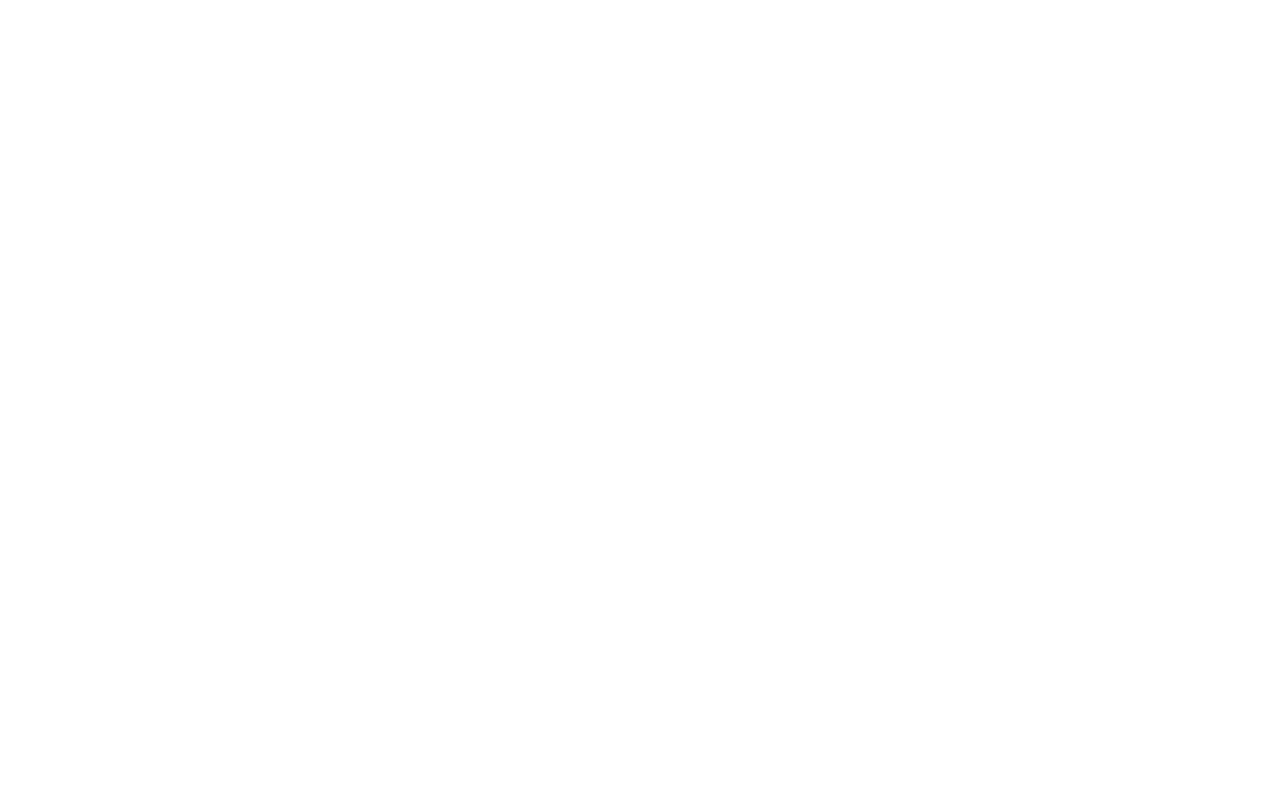
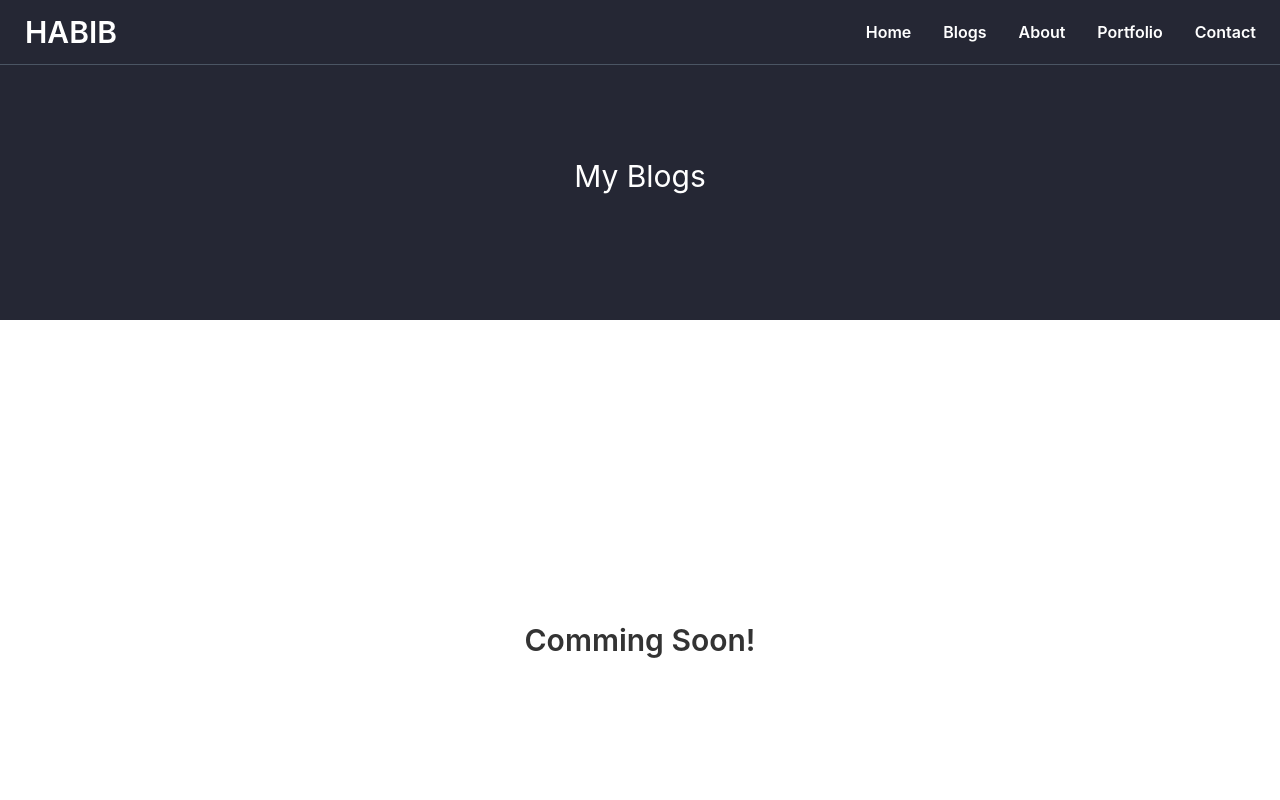
Before and after one commit to habib-sc/my-portfolio-client, a React (Create React App) app: page /blogs in a window 1280 px wide. Before the commit this address had no page. Shown: the top 800 px of the page. Built offline with nearby package versions, Linux system fonts and the light colour scheme.

Commit message:
project detail fetch fix and added blog page

```diff
--- a/src/App.js
+++ b/src/App.js
@@ -1,6 +1,7 @@
 import { useState } from 'react';
 import { Route, Routes } from 'react-router-dom';
 import './App.css';
+import Blogs from './components/Pages/Home/Blogs/Blogs';
 import Home from './components/Pages/Home/Home';
 import ProjectDetail from './components/Pages/Home/Projects/Project/ProjectDetail';
 
@@ -11,8 +12,9 @@
   return (
     <div className="App">
       <Routes>
-        <Route path='/' element={<Home setProject={setProject}></Home>}></Route>
-        <Route path='/home' element={<Home setProject={setProject}></Home>}></Route>
+        <Route path='/' element={<Home></Home>}></Route>
+        <Route path='/home' element={<Home></Home>}></Route>
+        <Route path='/blogs' element={<Blogs></Blogs>}></Route>
         <Route path='/project/:id' element={<ProjectDetail project={project}></ProjectDetail>}></Route>
       </Routes>
     </div>
--- /dev/null
+++ b/src/components/Pages/Home/Blogs/Blogs.js
@@ -0,0 +1,26 @@
+import React from 'react';
+import Footer from '../../../Shared/Footer/Footer';
+import Header from '../../../Shared/Header/Header';
+
+const Blogs = () => {
+    return (
+        <div className='h-[40vh] bg-secondary'>
+            <Header></Header>
+            <div className='container mx-auto px-4'>
+                <div className='h-[40vh] flex justify-center items-center pt-8'>
+                    <h3 className='text-3xl text-white'>My Blogs</h3>
+                </div>
+
+                <div className='h-[80vh] flex items-center justify-center'>
+                    <h1 className='text-center text-3xl font-semibold'>Comming Soon!</h1>
+                </div>
+
+
+
+            </div>
+            <Footer></Footer>
+        </div>
+    );
+};
+
+export default Blogs;
--- a/src/components/Pages/Home/Home.js
+++ b/src/components/Pages/Home/Home.js
@@ -6,14 +6,14 @@
 import Services from './Services/Services';
 import TopHero from './TopHero/TopHero';
 
-const Home = ({setProject}) => {
+const Home = () => {
 
     return (
         <div>
             <TopHero></TopHero>
             <About></About>
             <Services></Services>
-            <Projects setProject={setProject}></Projects>
+            <Projects></Projects>
             <Contact></Contact>
             <Footer></Footer>
         </div>
--- a/src/components/Pages/Home/Projects/Project/Project.js
+++ b/src/components/Pages/Home/Projects/Project/Project.js
@@ -1,9 +1,7 @@
 import React from 'react';
 import { Link } from 'react-router-dom';
 
-const Project = ({project, setProject}) => {
-
-    setProject(project);
+const Project = ({project}) => {
     return (
         <div class="card bg-base-100 shadow-xl border">
             <figure className='p-5'><img src={project.img} alt="service" className='rounded-lg border'/></figure>
--- a/src/components/Pages/Home/Projects/Project/ProjectDetail.js
+++ b/src/components/Pages/Home/Projects/Project/ProjectDetail.js
@@ -17,10 +17,10 @@
     }, [id]);
 
     return (
-        <div className='h-[30vh] bg-secondary'>
+        <div className='h-[40vh] bg-secondary'>
             <Header></Header>
             <div className='container mx-auto px-4'>
-                <div className='h-[30vh] flex justify-center items-center pt-8'>
+                <div className='h-[40vh] flex justify-center items-center pt-8'>
                     <h3 className='text-3xl text-white'>Project Details of {project.name}</h3>
                 </div>
 
--- a/src/components/Pages/Home/Projects/Projects.js
+++ b/src/components/Pages/Home/Projects/Projects.js
@@ -1,7 +1,7 @@
 import React, { useEffect, useState } from 'react';
 import Project from './Project/Project';
 
-const Projects = ({setProject}) => {
+const Projects = () => {
 
     const [projects, setProjects] = useState([]);
 
@@ -17,7 +17,7 @@
 
             <div className='grid grid-cols-1, md:grid-cols-2, lg:grid-cols-3 gap-16'>
                 {projects &&
-                    projects.map(project => <Project key={project._id} project={project} setProject={setProject}></Project>)
+                    projects.map(project => <Project key={project._id} project={project}></Project>)
                 }
             </div>
 
--- a/src/components/Shared/Header/Header.js
+++ b/src/components/Shared/Header/Header.js
@@ -25,6 +25,7 @@
                         </label>
                         <ul tabindex="0" class="menu menu-compact dropdown-content mt-3 p-2 shadow bg-secondary text-white rounded-box w-52">
                             <li><Link to='/'>Home</Link></li>
+                            <li><Link to='/blogs'>Blogs</Link></li>
                             <li><a href='#about'>About</a></li>
                             <li><a href='#projects'>Portfolio</a></li>
                             <li><a href='#contact'>Contact</a></li>
@@ -36,6 +37,7 @@
                 <div class="navbar-end hidden lg:flex">
                     <ul class="menu menu-horizontal p-0">
                         <li><Link to='/'>Home</Link></li>
+                        <li><Link to='/blogs'>Blogs</Link></li>
                         <li><a href='#about'>About</a></li>
                         <li><a href='#projects'>Portfolio</a></li>
                         <li><a href='#contact'>Contact</a></li>
```
